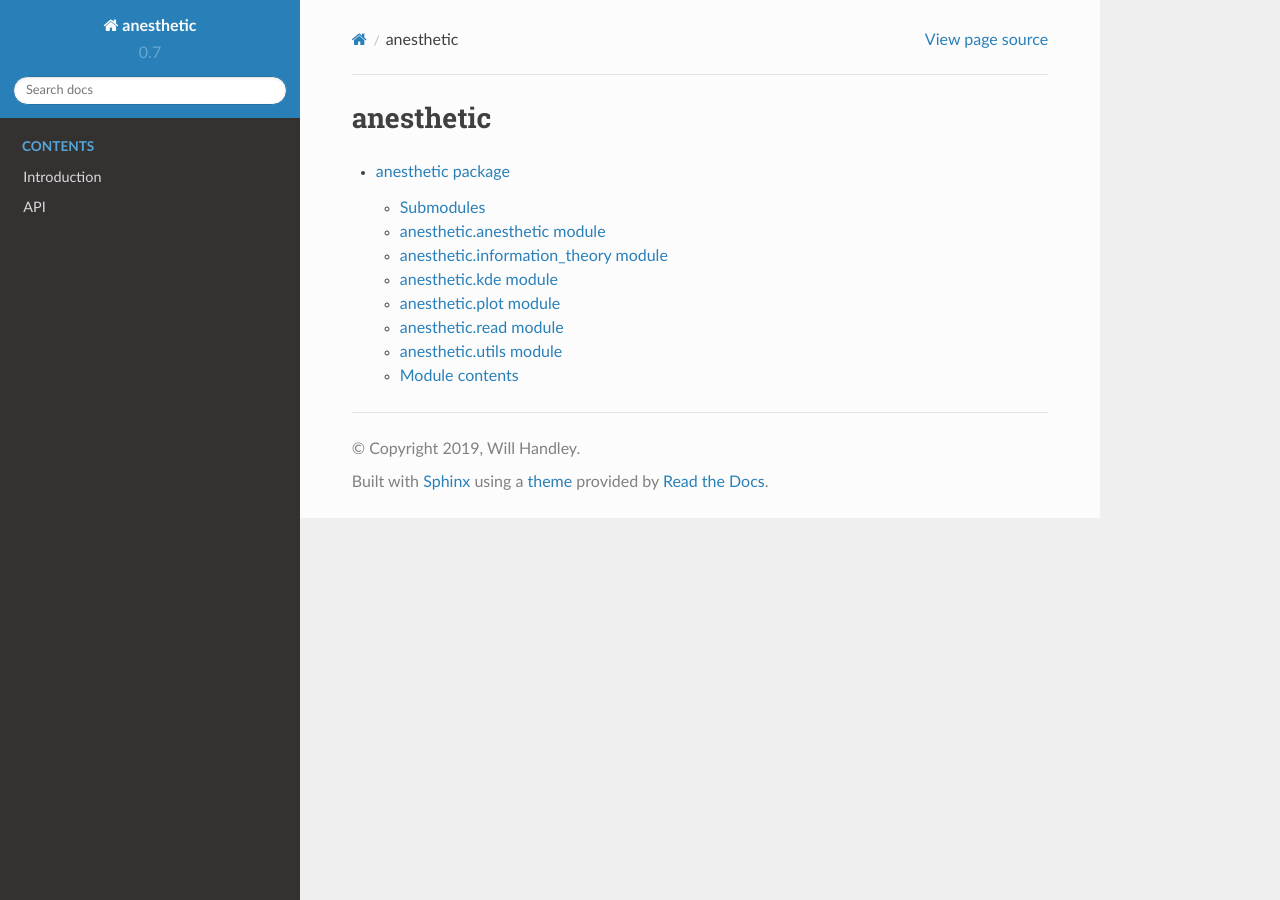
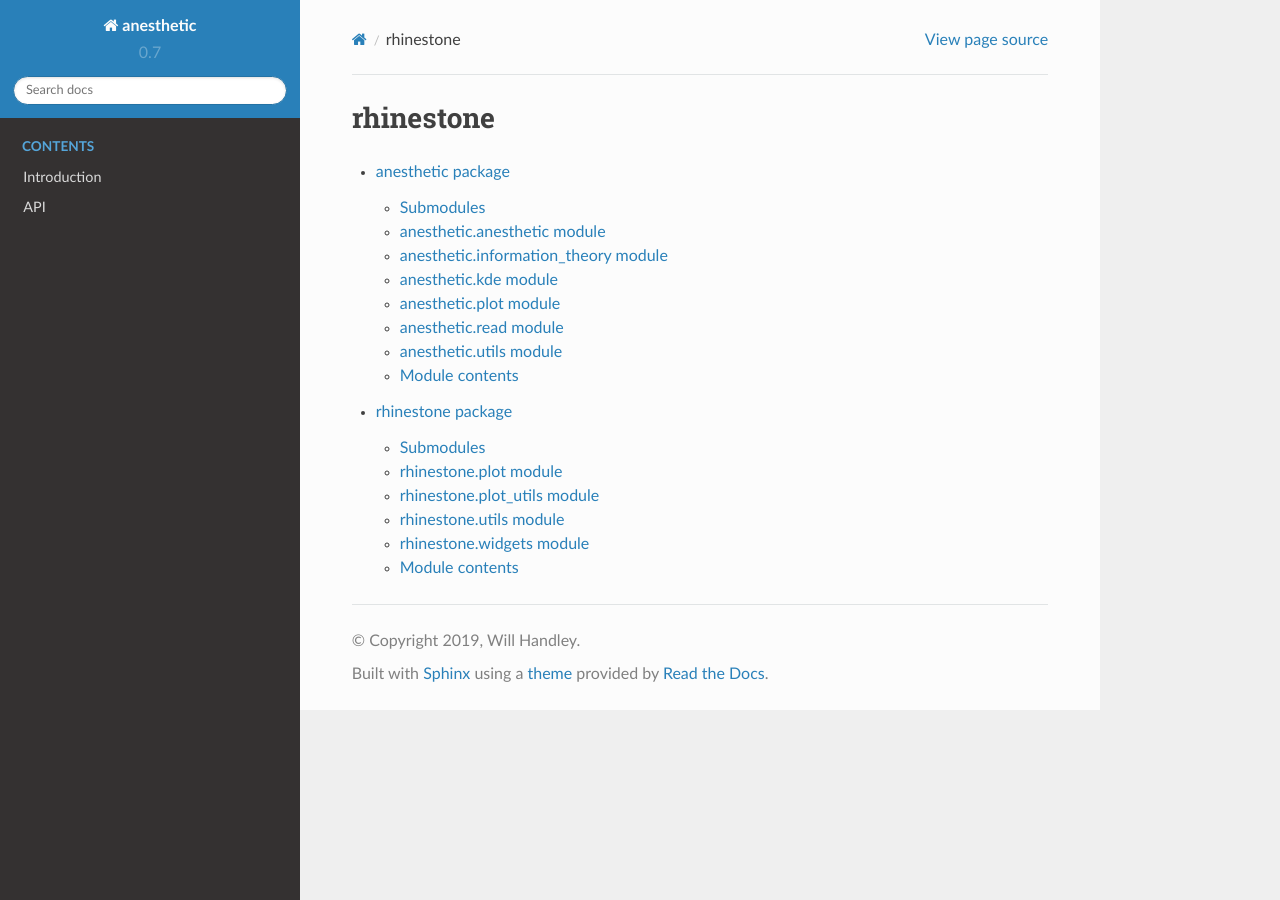
Before and after one commit to handley-lab/anesthetic, a Sphinx documentation site: the page built from docs/source/modules.rst, in a window 1280 px wide. Built offline with Sphinx 7.4.7 and the Read the Docs theme 2.0.0, drawn with Linux system fonts in a browser that asks for light colours.

Commit message:
Added rhinestone module

```diff
--- a/docs/source/modules.rst
+++ b/docs/source/modules.rst
@@ -1,7 +1,8 @@
-anesthetic
+rhinestone
 ==========
 
 .. toctree::
    :maxdepth: 4
 
    anesthetic
+   rhinestone
--- /dev/null
+++ b/docs/source/rhinestone.rst
@@ -0,0 +1,46 @@
+rhinestone package
+==================
+
+Submodules
+----------
+
+rhinestone.plot module
+----------------------
+
+.. automodule:: rhinestone.plot
+    :members:
+    :undoc-members:
+    :show-inheritance:
+
+rhinestone.plot\_utils module
+-----------------------------
+
+.. automodule:: rhinestone.plot_utils
+    :members:
+    :undoc-members:
+    :show-inheritance:
+
+rhinestone.utils module
+-----------------------
+
+.. automodule:: rhinestone.utils
+    :members:
+    :undoc-members:
+    :show-inheritance:
+
+rhinestone.widgets module
+-------------------------
+
+.. automodule:: rhinestone.widgets
+    :members:
+    :undoc-members:
+    :show-inheritance:
+
+
+Module contents
+---------------
+
+.. automodule:: rhinestone
+    :members:
+    :undoc-members:
+    :show-inheritance:
```
